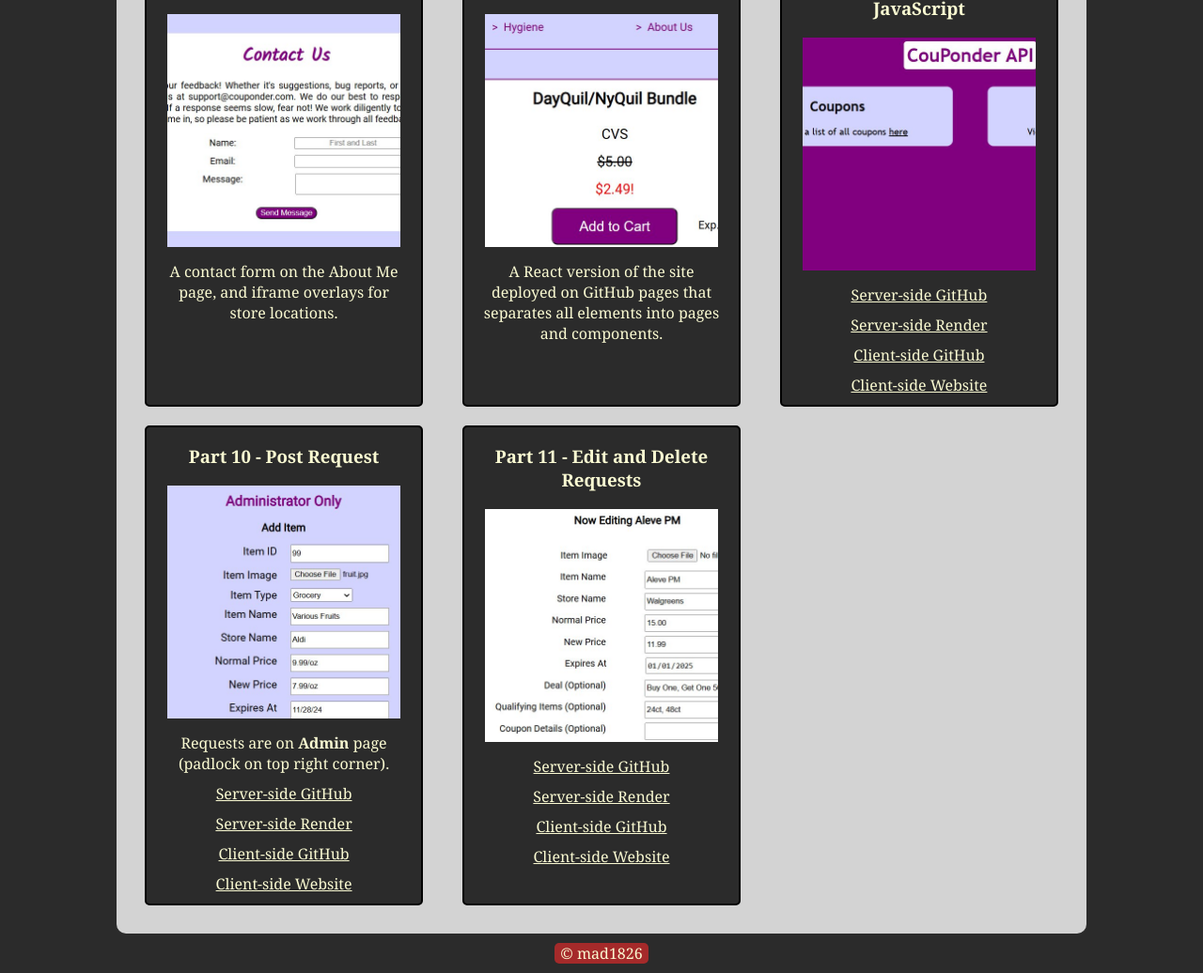
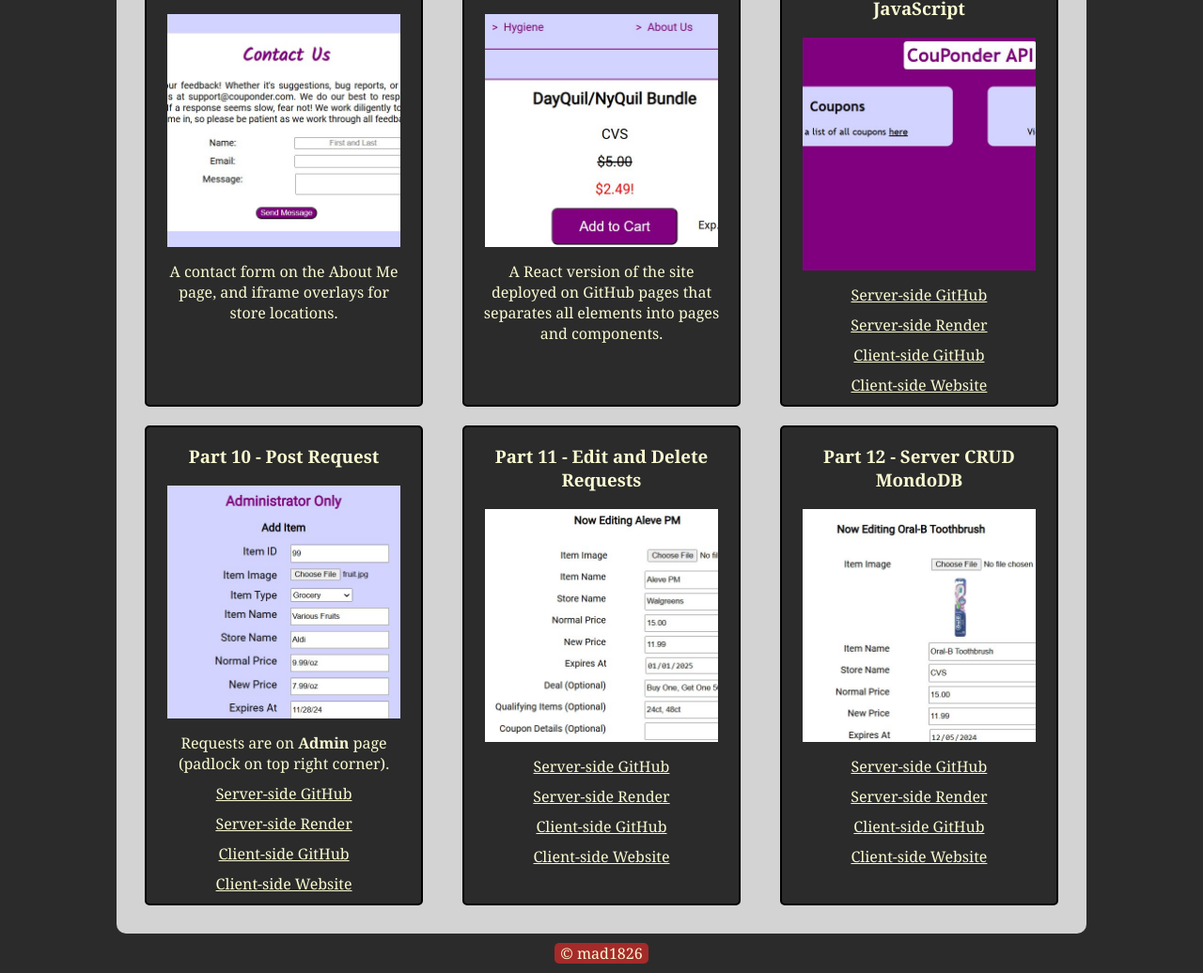
Before and after one commit to mad1826/mad1826.github.io, a website: page csce242/index.html in a window 1280 px wide. Shown: the part 2930-3966 px from the top of the page at 94% size. Drawn offline with Linux system fonts and the light colour scheme.

Commit message:
Add project part 12

```diff
--- a/csce242/index.html
+++ b/csce242/index.html
@@ -336,7 +336,37 @@
 						</p>
 					</a>
 				</article>
-				<article class="empty"></article>
+
+				<article>
+					<a href="https://mad1826.github.io/react-project/">
+						<h3>Part 12 - Server CRUD MondoDB</h3>
+						<div class="section-image">
+							<img src="images/project12.jpg" />
+						</div>
+						<p>
+							<a
+								href="
+					https://github.com/mad1826/couponder-api"
+								>Server-side GitHub
+							</a>
+						</p>
+						<p>
+							<a href="https://couponder-api.onrender.com/"
+								>Server-side Render
+							</a>
+						</p>
+						<p>
+							<a href="https://github.com/mad1826/react-project"
+								>Client-side GitHub
+							</a>
+						</p>
+						<p>
+							<a href="https://mad1826.github.io/react-project/">
+								Client-side Website
+							</a>
+						</p>
+					</a>
+				</article>
 			</section>
 		</div>
 		<footer>&copy; mad1826</footer>
```
Also changed, not shown: csce242/images/project12.jpg (added).
